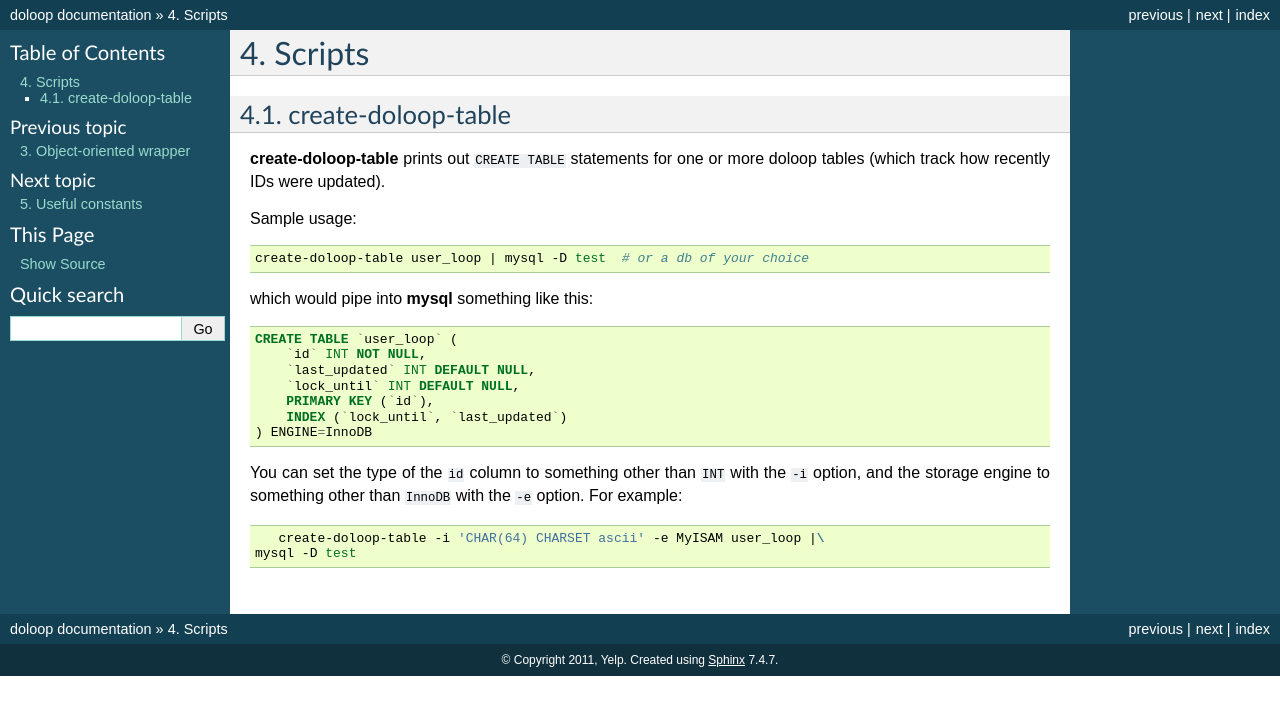
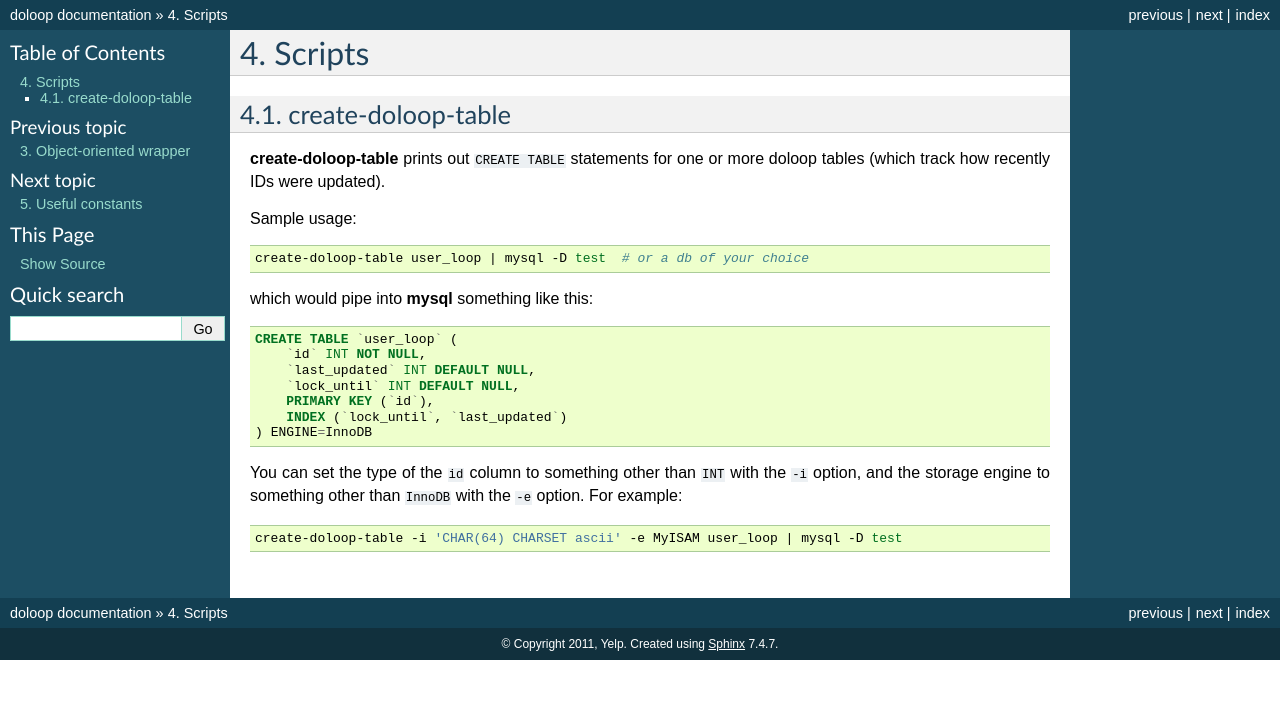
Before and after one commit to Yelp/doloop, a Sphinx documentation site: the page built from docs/scripts.rst, in a window 1280 px wide. Shown: the top 715 px of the page. Built offline with Sphinx 7.4.7, drawn with Linux system fonts in a browser that asks for light colours; the version number could not be read and is left out.

Commit message:
don't use \ to break lines

```diff
--- a/docs/scripts.rst
+++ b/docs/scripts.rst
@@ -31,5 +31,4 @@ with the ``-i`` option, and the storage engine to something other than
 
 .. code-block:: sh
 
-    create-doloop-table -i 'CHAR(64) CHARSET ascii' -e MyISAM user_loop |\
- mysql -D test
+    create-doloop-table -i 'CHAR(64) CHARSET ascii' -e MyISAM user_loop | mysql -D test
```
